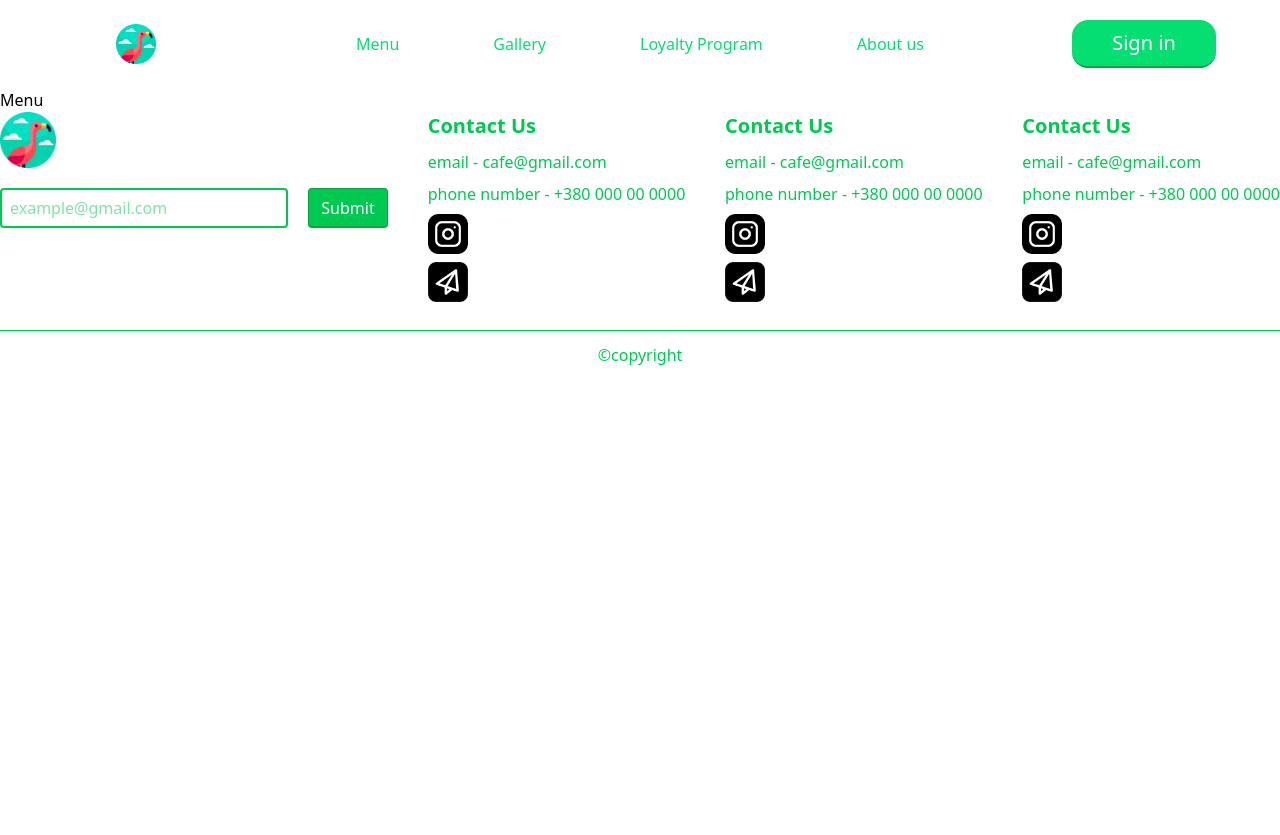
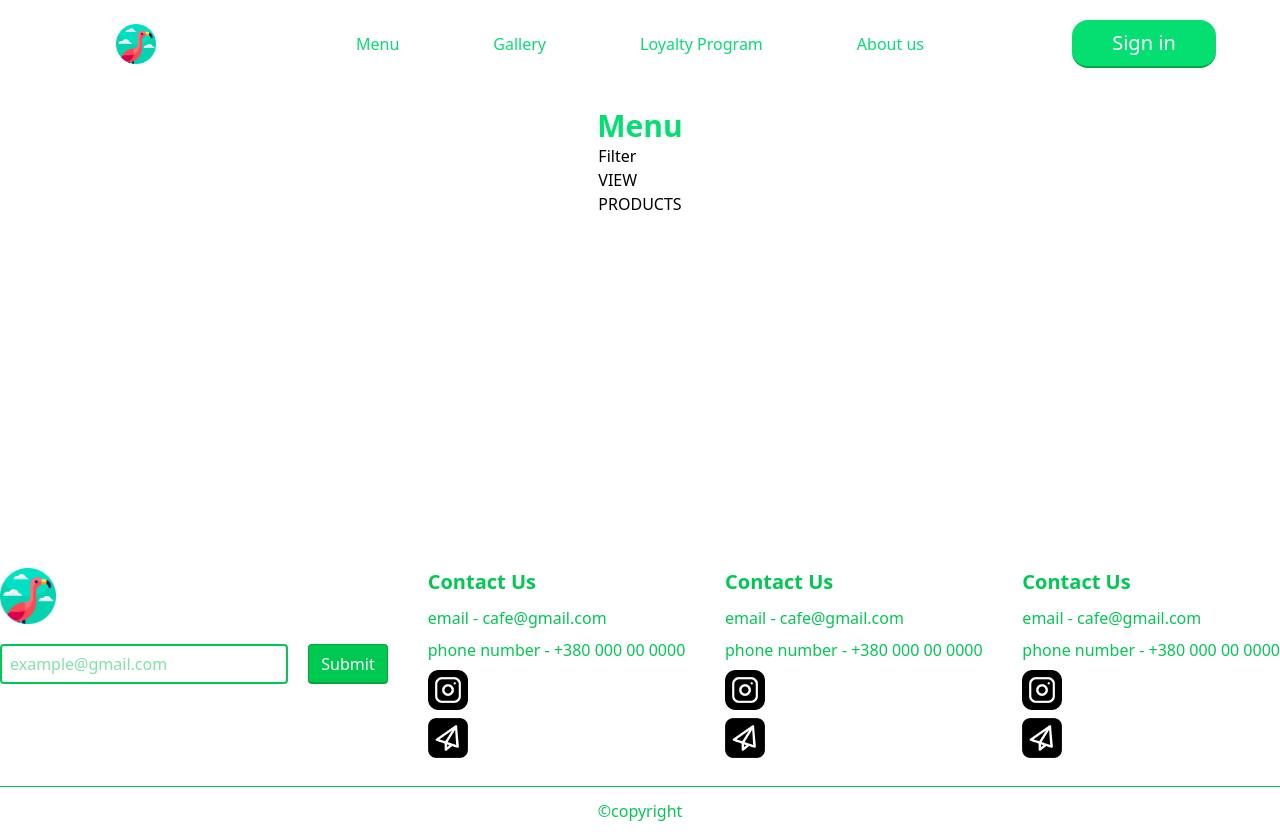
Before and after one commit to IvanDeresh/uni_cafe_proj, a React (Vite) app in the folder client/: page /menu in a window 1280 px wide. Before the commit the page ends 800 px from the top, so only its background shows below. Built offline with nearby package versions, Linux system fonts and the light colour scheme.

Commit message:
"gti hub actions"

```diff
--- a/client/src/pages/Menu.tsx
+++ b/client/src/pages/Menu.tsx
@@ -1,5 +1,18 @@
 const Menu = () => {
-  return <div>Menu</div>;
+  return (
+    <div className="min-h-[60vh] flex flex-col items-center">
+      <h2 className="text-3xl text-green-400 font-bold mt-5">Menu</h2>
+      <div>
+        <div>
+          <h3>Filter</h3>
+        </div>
+        <div>
+          <ul>VIEW</ul>
+          <ul>PRODUCTS</ul>
+        </div>
+      </div>
+    </div>
+  );
 };
 
 export default Menu;
```
